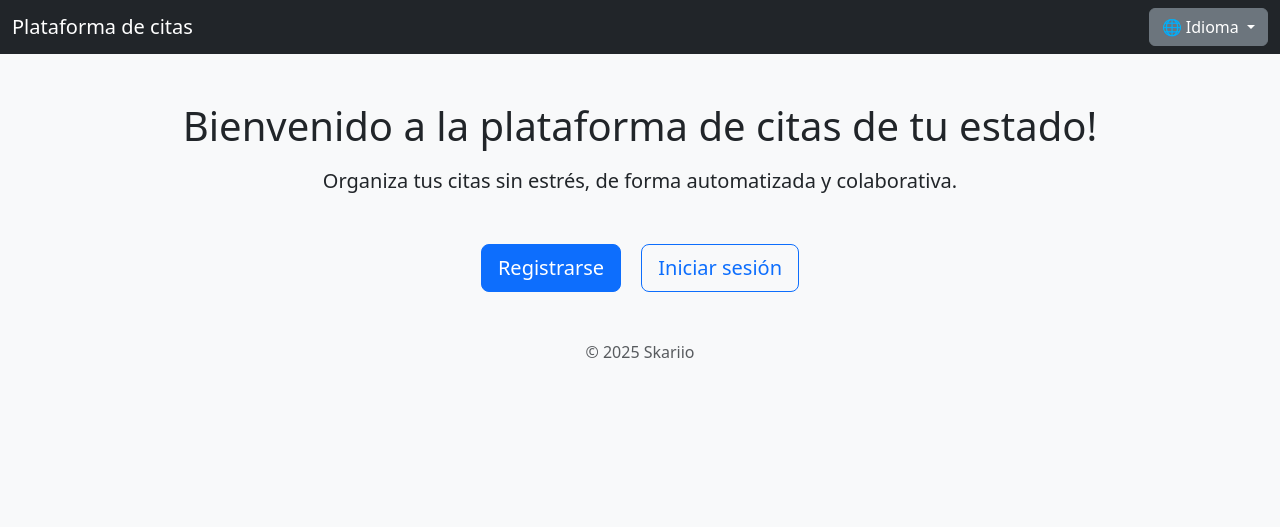
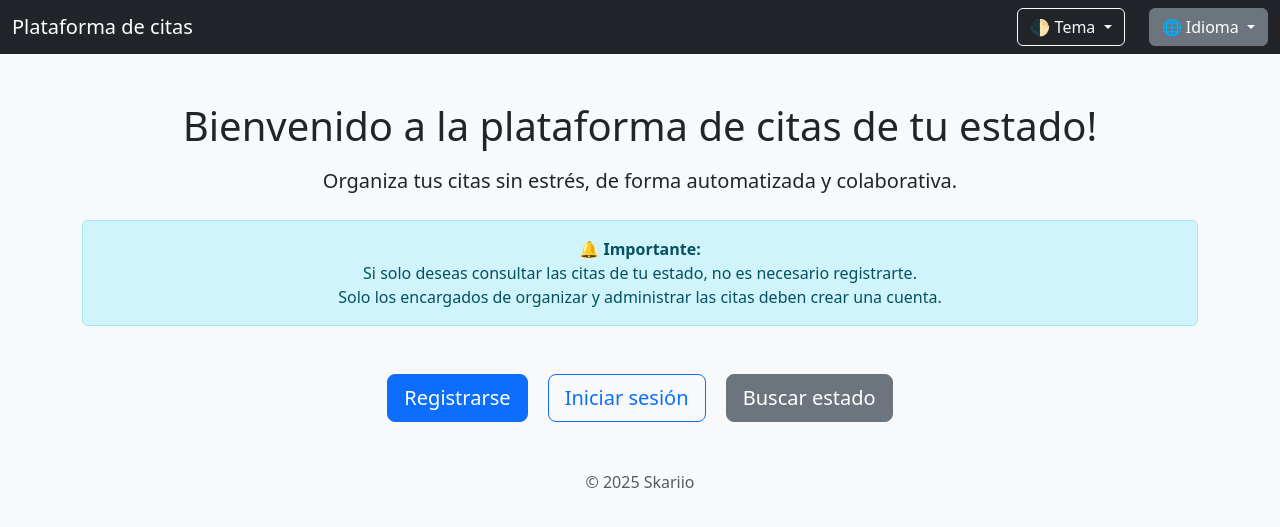
Before and after one commit to Vicente-Pereira-S/plataformWos, a FastAPI app: page / in a window 1280 px wide. Shown: the top 527 px of the page. Run offline with FastAPI, Linux system fonts and the light colour scheme.

Commit message:
Se agrego buscar estado, tema light/dark y feedback al usuario de registro

```diff
--- a/app/main.py
+++ b/app/main.py
@@ -61,13 +61,40 @@ async def index(request: Request):
 @app.get("/auth/login", response_class=HTMLResponse)
 async def show_login_form(request: Request):
     templates = get_templates(request)
-    return templates.TemplateResponse("login.html", {"request": request})
+    access_token = request.cookies.get("access_token")
+    is_logged_in = access_token is not None
+
+    return templates.TemplateResponse("login.html", {
+        "request": request,
+        "is_logged_in": is_logged_in
+    })
+
 
 
 @app.get("/auth/register", response_class=HTMLResponse)
 async def show_register_form(request: Request):
     templates = get_templates(request)
-    return templates.TemplateResponse("register.html", {"request": request})
+    access_token = request.cookies.get("access_token")
+    is_logged_in = access_token is not None
+
+    return templates.TemplateResponse("register.html", {
+        "request": request,
+        "is_logged_in": is_logged_in
+    })
+
+
+@app.get("/buscar-estado", response_class=HTMLResponse)
+async def buscar_estado(request: Request, codigo: str = None):
+    templates = get_templates(request)
+    if codigo:
+        # Más adelante se buscarán datos reales según el código
+        return templates.TemplateResponse("buscar_estado.html", {
+            "request": request,
+            "codigo_encontrado": codigo
+        })
+    return templates.TemplateResponse("buscar_estado.html", {"request": request})
+
+
 
 
 @app.get("/set-language/{lang_code}")
--- a/app/routers/auth.py
+++ b/app/routers/auth.py
@@ -95,7 +95,9 @@ def register_form(
     db.commit()
     db.refresh(new_user)
 
-    return RedirectResponse(url="/auth/login", status_code=303)
+    return templates.TemplateResponse("registro_exitoso.html", {"request": request})
+
+
 
 # Login desde formulario HTML
 @router.post("/login-form")
--- /dev/null
+++ b/app/static/css/theme.css
@@ -0,0 +1,103 @@
+/* === Tema Claro === */
+body.light-theme {
+    background-color: #f8f9fa;
+    color: #212529;
+}
+
+/* === Tema Oscuro === */
+body.dark-theme {
+    background-color: #121212;
+    color: #f1f1f1;
+}
+
+/* Texto por defecto */
+body.dark-theme,
+body.dark-theme .text-dark {
+    color: #f1f1f1 !important;
+}
+
+body.dark-theme .text-muted {
+    color: #b0b0b0 !important;
+}
+
+/* Botón primario (igual en ambos temas para consistencia visual) */
+.btn-primary {
+    background-color: #0d6efd;
+    border-color: #0d6efd;
+    color: #fff;
+}
+
+.btn-primary:hover {
+    background-color: #0b5ed7;
+    border-color: #0a58ca;
+}
+
+/* Outline Primary - Tema Claro */
+body.light-theme .btn-outline-primary {
+    color: #0d6efd;
+    border-color: #0d6efd;
+}
+
+body.light-theme .btn-outline-primary:hover {
+    background-color: #0d6efd;
+    color: #fff;
+}
+
+/* Outline Primary - Tema Oscuro */
+body.dark-theme .btn-outline-primary {
+    color: #66b2ff;
+    border-color: #66b2ff;
+}
+
+body.dark-theme .btn-outline-primary:hover {
+    background-color: #66b2ff;
+    color: #121212;
+}
+
+/* Logout button (btn-outline-light) - en modo oscuro */
+body.dark-theme .btn-outline-light {
+    color: #e0e0e0;
+    border-color: #e0e0e0;
+}
+
+body.dark-theme .btn-outline-light:hover {
+    background-color: #e0e0e0;
+    color: #121212;
+}
+
+/* Tarjetas o paneles */
+body.dark-theme .card {
+    background-color: #1e1e1e;
+    color: #ffffff;
+}
+
+/* Formularios */
+body.dark-theme input,
+body.dark-theme textarea,
+body.dark-theme select {
+    background-color: #1e1e1e;
+    color: #ffffff;
+    border-color: #444;
+}
+
+body.dark-theme input::placeholder {
+    color: #aaa;
+}
+
+/* Nav y footer */
+body.dark-theme .navbar,
+body.dark-theme footer {
+    background-color: #1a1a1a;
+}
+
+
+/* Alertas lindas y consistentes en modo oscuro */
+body.dark-theme .alert-info {
+    background-color: #1f2f40; /* fondo suave oscuro */
+    color: #cfe9ff;            /* texto clarito y amable */
+    border-color: #155a8a;     /* borde azul tenue */
+}
+
+body.dark-theme .alert-info strong {
+    color: #ffffff;            /* título importante bien visible */
+}
--- /dev/null
+++ b/app/static/js/theme.js
@@ -0,0 +1,25 @@
+// app/static/js/theme.js
+document.addEventListener("DOMContentLoaded", function () {
+    const savedTheme = localStorage.getItem("theme") || "light";
+    setTheme(savedTheme);
+
+    document.querySelectorAll(".theme-select").forEach((el) => {
+        el.addEventListener("click", function (e) {
+            e.preventDefault();
+            const selectedTheme = this.getAttribute("data-theme");
+            localStorage.setItem("theme", selectedTheme);
+            setTheme(selectedTheme);
+        });
+    });
+});
+
+function setTheme(theme) {
+    const body = document.body;
+    if (theme === "dark") {
+        body.classList.add("dark-theme");
+        body.classList.remove("light-theme");
+    } else {
+        body.classList.add("light-theme");
+        body.classList.remove("dark-theme");
+    }
+}
--- a/app/templates/base.html
+++ b/app/templates/base.html
@@ -10,8 +10,12 @@
     <link rel="manifest" href="{{ url_for('static', path='favicon/site.webmanifest') }}">
     <link href="https://cdn.jsdelivr.net/npm/bootstrap@5.3.3/dist/css/bootstrap.min.css" rel="stylesheet">
     <script defer src="https://cdn.jsdelivr.net/npm/bootstrap@5.3.3/dist/js/bootstrap.bundle.min.js"></script>
+    <link rel="stylesheet" href="{{ url_for('static', path='css/theme.css') }}">
+
+
 </head>
-<body class="bg-light text-dark">
+<body>
+
 
     <nav class="navbar navbar-expand-lg navbar-dark bg-dark">
         <div class="container-fluid">
@@ -22,6 +26,16 @@
                     <a href="/auth/logout" class="btn btn-outline-light me-2">{{ _('Cerrar sesión') }}</a>
                 {% endif %}
 
+                <!-- Selector de tema claro/oscuro -->
+                <div class="dropdown me-2">
+                    <button class="btn btn-outline-light dropdown-toggle" type="button" data-bs-toggle="dropdown" aria-expanded="false">
+                        🌓 {{ _('Tema') }}
+                    </button>
+                    <ul class="dropdown-menu">
+                        <li><a class="dropdown-item theme-select" href="#" data-theme="light">☀️ {{ _('Claro') }}</a></li>
+                        <li><a class="dropdown-item theme-select" href="#" data-theme="dark">🌙 {{ _('Oscuro') }}</a></li>
+                    </ul>
+                </div>
 
                 <div class="dropdown">
                     <button class="btn btn-secondary dropdown-toggle" type="button" data-bs-toggle="dropdown" aria-expanded="false">
@@ -46,5 +60,9 @@
     </footer>
 
     <script src="{{ url_for('static', path='js/lang.js') }}"></script>
+    <script src="{{ url_for('static', path='js/theme.js') }}"></script>
+
+
+
 </body>
 </html>
--- a/app/templates/home.html
+++ b/app/templates/home.html
@@ -4,10 +4,16 @@
 <div class="container mt-5 text-center">
     <h1 class="mb-3">{{ _('Bienvenido a la plataforma de citas de tu estado!') }}</h1>
     <p class="lead">{{ _('Organiza tus citas sin estrés, de forma automatizada y colaborativa.') }}</p>
-
+    <div class="alert alert-info mt-4" role="alert">
+        🔔 <strong>{{ _('Importante') }}:</strong><br>
+        {{ _('Si solo deseas consultar las citas de tu estado, no es necesario registrarte.') }}<br>
+        {{ _('Solo los encargados de organizar y administrar las citas deben crear una cuenta.') }}
+    </div>
     <div class="mt-5">
         <a href="/auth/register" class="btn btn-primary btn-lg me-3">{{ _('Registrarse') }}</a>
-        <a href="/auth/login" class="btn btn-outline-primary btn-lg">{{ _('Iniciar sesión') }}</a>
+        <a href="/auth/login" class="btn btn-outline-primary btn-lg me-3">{{ _('Iniciar sesión') }}</a>
+        <a href="/buscar-estado" class="btn btn-secondary btn-lg">{{ _('Buscar estado') }}</a>
     </div>
+
 </div>
 {% endblock %}
```
Also changed, not shown: app/templates/buscar_estado.html (added, +19 -0 lines), app/templates/registro_exitoso.html (added, +12 -0 lines).
